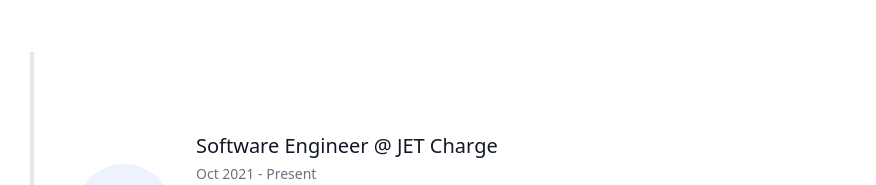
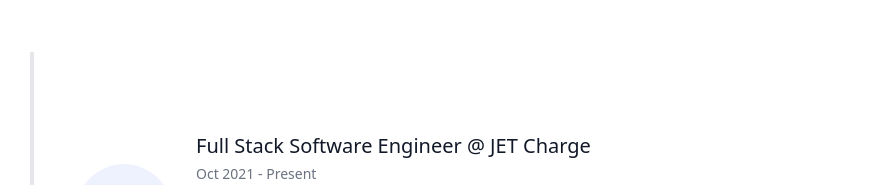
Before and after one commit to HuyNguyenAu/huynguyen-space, an Astro site: page / in a window 1280 px wide. Shown: the part 1200-1385 px from the top of the page, without its empty margins (0-876 px from the left). Built offline with nearby package versions, Linux system fonts and the light colour scheme; Astro itself is replaced by a stand-in of ours.

Commit message:
Changed title.

```diff
--- a/src/pages/index.astro
+++ b/src/pages/index.astro
@@ -31,7 +31,7 @@
       experiences={[
         {
           logo: "/images/jetcharge.svg",
-          position: "Software Engineer",
+          position: "Full Stack Software Engineer",
           startDate: "Oct 2021",
           company: "JET Charge",
           points: [
```
